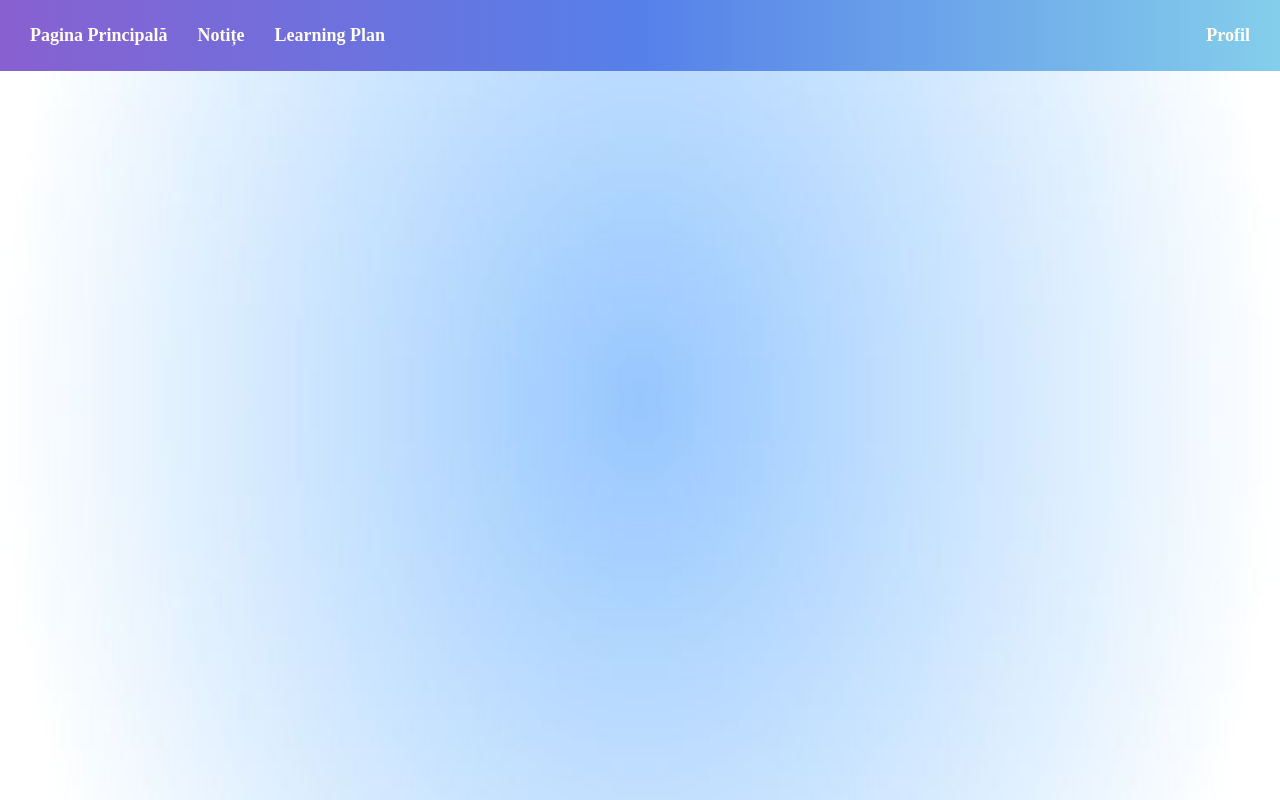
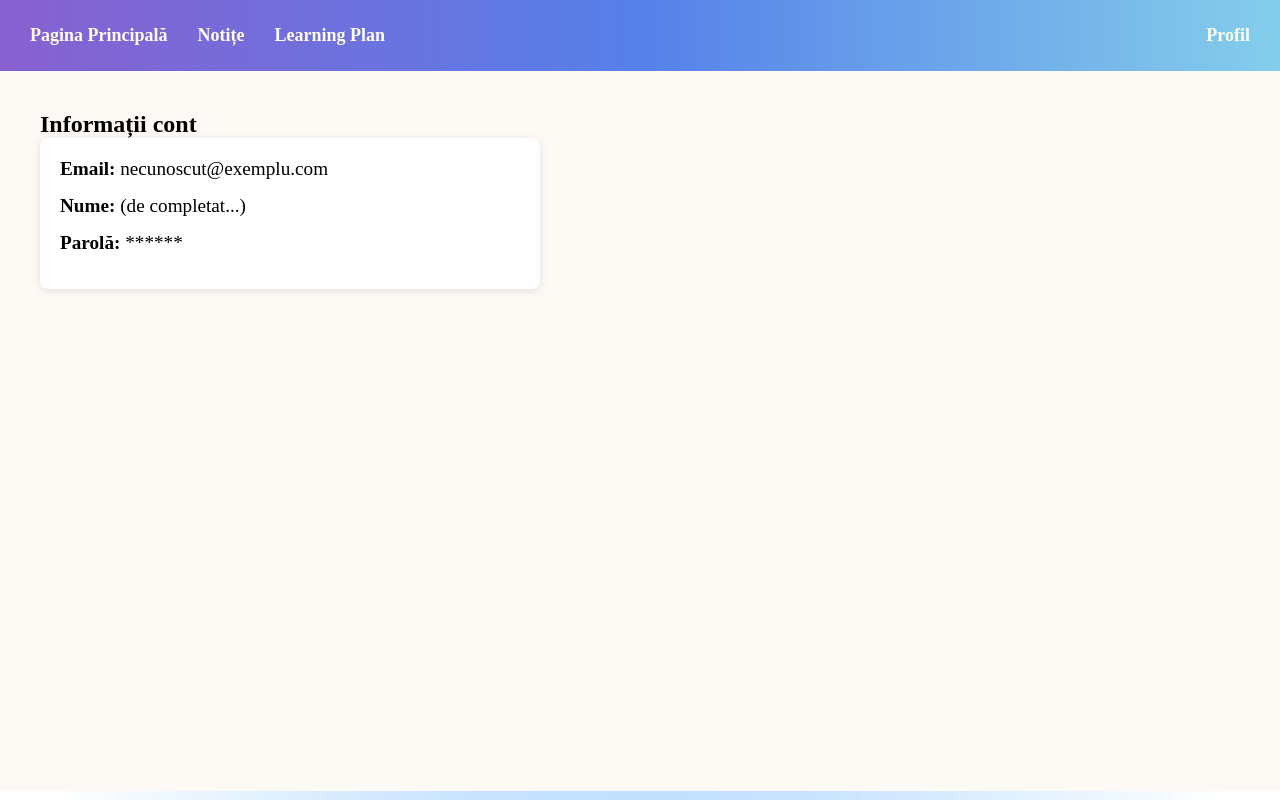
Before and after one commit to Laura-Baluti/IC, a React (Vite) app in the folder Front-End/: page /account-info in a window 1280 px wide. Built offline with nearby package versions, Linux system fonts and the light colour scheme.

Commit message:
update info

```diff
--- /dev/null
+++ b/Front-End/src/AccountInfo.css
@@ -0,0 +1,18 @@
+.account-info-container {
+    padding: 40px;
+    background-color: #fdfaf6;
+    height: calc(100vh - 80px);
+  }
+
+  .info-section {
+    background-color: white;
+    border-radius: 8px;
+    padding: 20px;
+    max-width: 500px;
+    box-shadow: 0 2px 8px rgba(0,0,0,0.1);
+  }
+
+  .info-section p {
+    font-size: 1.2rem;
+    margin-bottom: 15px;
+  }
--- /dev/null
+++ b/Front-End/src/AccountInfo.jsx
@@ -0,0 +1,26 @@
+// AccountInfo.jsx
+import React, { useEffect, useState } from "react";
+import './AccountInfo.css';
+
+const AccountInfo = () => {
+  const [userEmail, setUserEmail] = useState("");
+
+  useEffect(() => {
+    // Simulăm extragerea informațiilor din localStorage
+    const email = localStorage.getItem("userEmail"); // presupunem că ai salvat emailul la login
+    setUserEmail(email || "necunoscut@exemplu.com");
+  }, []);
+
+  return (
+    <div className="account-info-container">
+      <h2>Informații cont</h2>
+      <div className="info-section">
+        <p><strong>Email:</strong> {userEmail}</p>
+        <p><strong>Nume:</strong> (de completat...)</p>
+        <p><strong>Parolă:</strong> ******</p>
+      </div>
+    </div>
+  );
+};
+
+export default AccountInfo;
--- a/Front-End/src/App.jsx
+++ b/Front-End/src/App.jsx
@@ -5,7 +5,7 @@ import Login from './Login';
 import Register from './Register';
 import Notite from './Notite';
 import Home from './Home';
-
+import AccountInfo from './AccountInfo';
 
 const App = () => {
   return (
@@ -17,6 +17,7 @@ const App = () => {
         <Route path="/register" element={<Register />} />
         <Route path="/subjects" element={<Notite />} />
         <Route path="/home" element={<Home />} />
+        <Route path="/account-info" element={<AccountInfo />} />
       </Routes>
     </Router>
   );
@@ -41,7 +42,7 @@ const Navbar = () => {
         <span className="profile-text">Profil</span>
         <div className="dropdown">
           <div className="dropdown-content">
-            <a href="#">Informatii cont</a>
+            <a href="/account-info">Informații cont</a>
             <a href="/login">Deconectare</a>
           </div>
         </div>
--- a/Front-End/src/Login.jsx
+++ b/Front-End/src/Login.jsx
@@ -24,7 +24,7 @@ const Login = () => {
 
           // Store userId in localStorage
           localStorage.setItem('userId', userId);
-
+          localStorage.setItem("userEmail", email);
           alert('Autentificare reușită!'); // Optional success message
 
           // Redirect to home page
```
